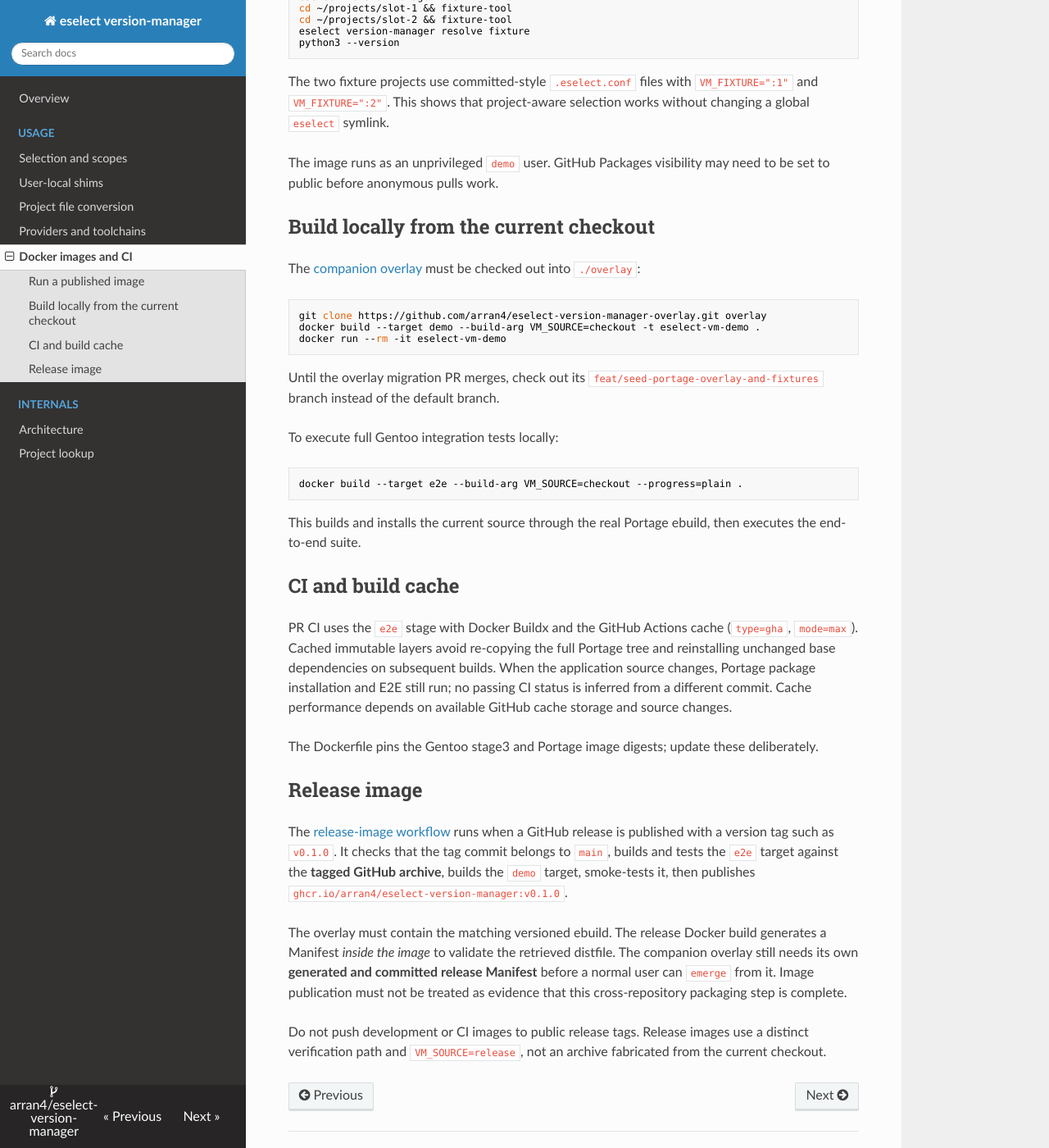
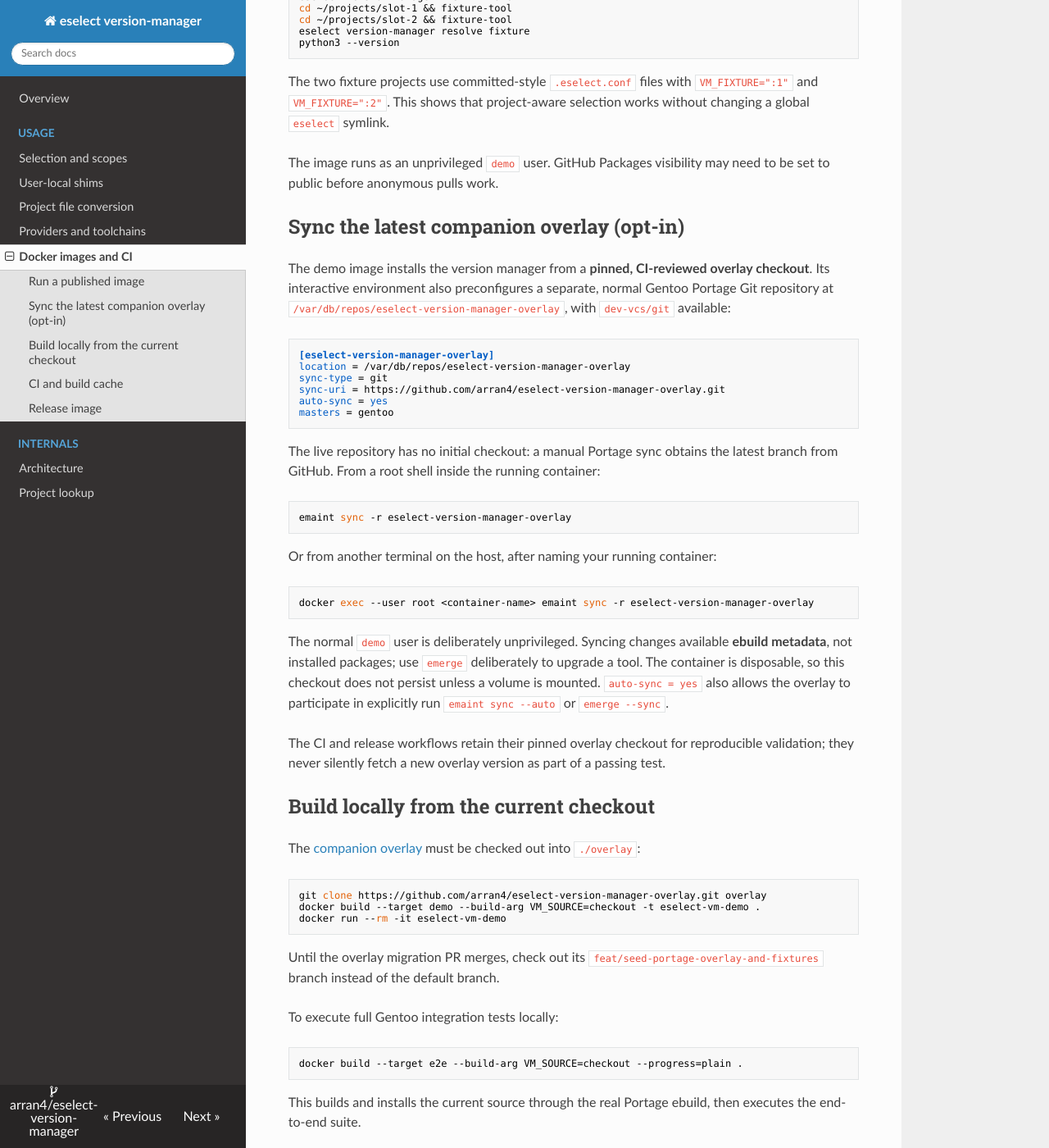
Before and after one commit to arran4/eselect-version-manager, an MkDocs documentation site: the page built from docs/containers.md, in a window 1280 px wide and 1400 px high, scrolled down 745 px. Shown: the whole window at 82% size. Built offline with MkDocs 1.6.1, drawn with Linux system fonts in a browser that asks for light colours; nearby versions of some CDN libraries.

Commit message:
feat(docker): preconfigure Portage Git sync for companion overlay

````diff
--- a/docs/containers.md
+++ b/docs/containers.md
@@ -32,6 +32,36 @@ The two fixture projects use committed-style `.eselect.conf` files with `VM_FIXT
 
 The image runs as an unprivileged `demo` user. GitHub Packages visibility may need to be set to public before anonymous pulls work.
 
+## Sync the latest companion overlay (opt-in)
+
+The demo image installs the version manager from a **pinned, CI-reviewed overlay checkout**. Its interactive environment also preconfigures a separate, normal Gentoo Portage Git repository at `/var/db/repos/eselect-version-manager-overlay`, with `dev-vcs/git` available:
+
+```ini
+[eselect-version-manager-overlay]
+location = /var/db/repos/eselect-version-manager-overlay
+sync-type = git
+sync-uri = https://github.com/arran4/eselect-version-manager-overlay.git
+auto-sync = yes
+masters = gentoo
+```
+
+The live repository has no initial checkout: a manual Portage sync obtains the latest branch from GitHub. From a root shell inside the running container:
+
+```sh
+emaint sync -r eselect-version-manager-overlay
+```
+
+Or from another terminal on the host, after naming your running container:
+
+```sh
+docker exec --user root <container-name> emaint sync -r eselect-version-manager-overlay
+```
+
+The normal `demo` user is deliberately unprivileged. Syncing changes available **ebuild metadata**, not installed packages; use `emerge` deliberately to upgrade a tool. The container is disposable, so this checkout does not persist unless a volume is mounted. `auto-sync = yes` also allows the overlay to participate in explicitly run `emaint sync --auto` or `emerge --sync`.
+
+The CI and release workflows retain their pinned overlay checkout for reproducible validation; they never silently fetch a new overlay version as part of a passing test.
+
+
 ## Build locally from the current checkout
 
 The [companion overlay](https://github.com/arran4/eselect-version-manager-overlay) must be checked out into `./overlay`:
````
Also changed, not shown: README.md (+1 -1 lines), 2 other files.
